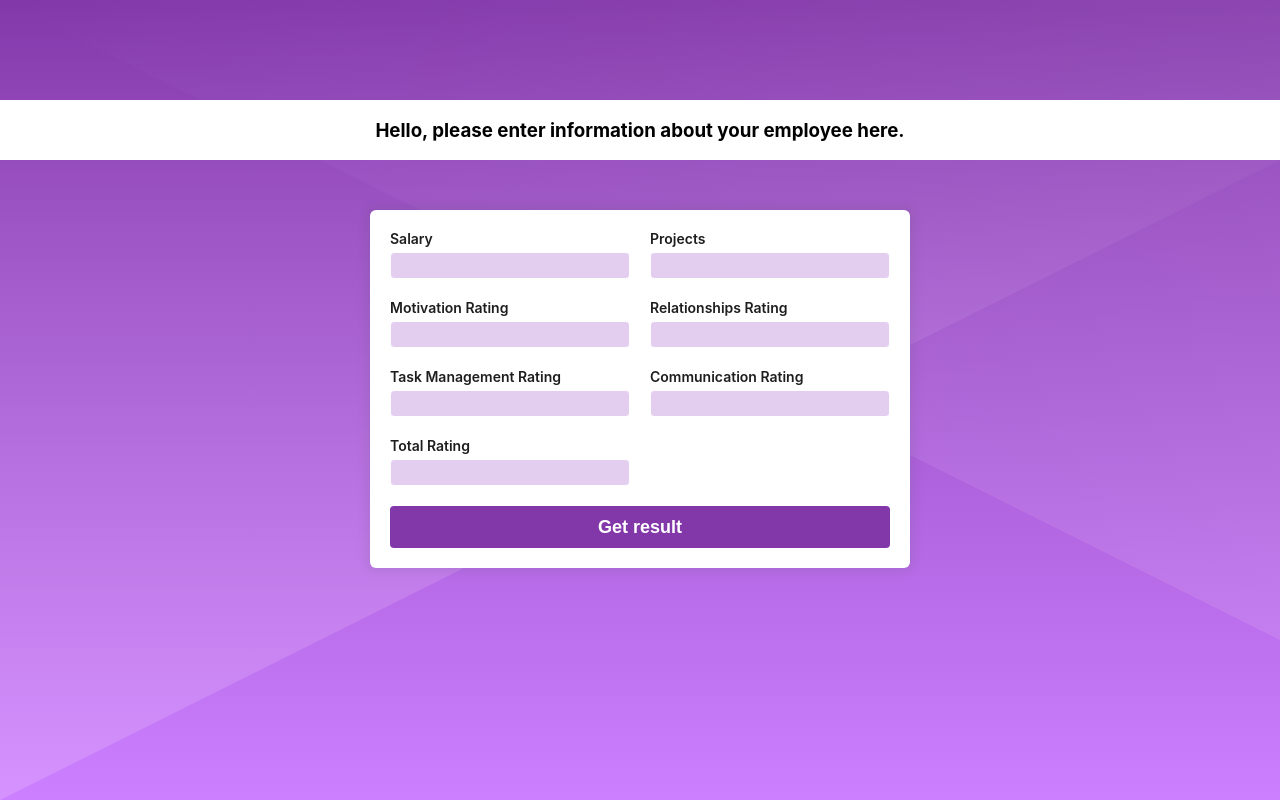
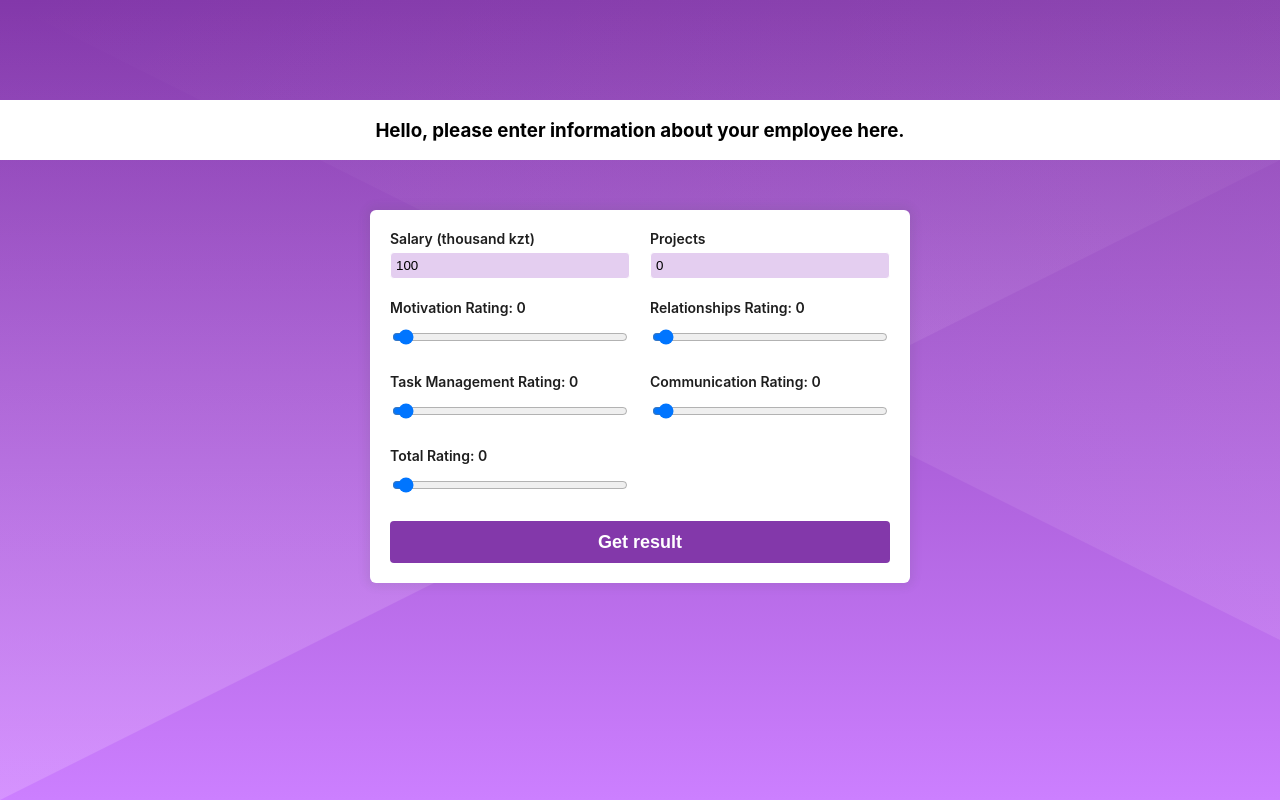
Before and after one commit to muhasensei/keras-front, a React (Create React App) app: page / in a window 1280 px wide. Built offline with nearby package versions, Linux system fonts and the light colour scheme.

Commit message:
changed form, added submit function

```diff
--- a/src/components/Form/Form.tsx
+++ b/src/components/Form/Form.tsx
@@ -1,45 +1,101 @@
-import React from 'react'
+import React, {FormEvent, useState} from 'react'
 import * as Styles from '../../assets/style';
 import WelcomeTitle from './WelcomeTitle';
 function Form() {
+  const [data, setData] = useState({
+    salary: 100,
+    projects: 0,
+    motivation: 0,
+    relationship: 0,
+    task_management: 0,
+    communication: 0,
+    total_rating: 0,
+  });
+
+  const handleSubmit = (e: FormEvent<HTMLFormElement>) => {
+    e.preventDefault();
+    console.log(data);
+  }
     return (
         <>
           <WelcomeTitle />
-          <Styles.Form>
+          <Styles.Form onSubmit={(e) => handleSubmit(e)}>
             <Styles.InputGroup>
               <Styles.InputWrapper>
-                <label htmlFor="salary">Salary</label>
-                <input id='salary' />
+                <label htmlFor="salary">Salary (thousand kzt)</label>
+                <input
+                  required
+                  value={data.salary}
+                  type='number'
+                  id='salary'
+                  onChange={(e) => setData({...data, salary: +(e.target.value)})}
+                />
               </Styles.InputWrapper>
               <Styles.InputWrapper>
                 <label htmlFor="projects">Projects</label>
-                <input id='projects' />
+                <input
+                  required
+                  value={data.projects}
+                  type='number'
+                  id='projects'
+                  onChange={(e) => setData({...data, projects: +(e.target.value)})}
+                />
               </Styles.InputWrapper>
             </Styles.InputGroup>
             <Styles.InputGroup>
               <Styles.InputWrapper>
-                <label htmlFor="motivation">Motivation Rating</label>
-                <input id='motivation' />
+                <label htmlFor="motivation">Motivation Rating: {data.motivation}</label>
+                <input
+                  required
+                  value={data.motivation}
+                  type='range'
+                  id='motivation'
+                  onChange={(e) => setData({...data, motivation: +(e.target.value)})}
+                />
               </Styles.InputWrapper>
               <Styles.InputWrapper>
-                <label htmlFor="relationship">Relationships Rating</label>
-                <input id='relationship' />
+                <label htmlFor="relationship">Relationships Rating: {data.relationship}</label>
+                <input
+                  required
+                  value={data.relationship}
+                  type='range'
+                  id='relationship'
+                  onChange={(e) => setData({...data, relationship: +(e.target.value)})}
+                />
               </Styles.InputWrapper>
             </Styles.InputGroup>
             <Styles.InputGroup>
               <Styles.InputWrapper>
-                <label htmlFor="task_management">Task Management Rating</label>
-                <input id='task_management' />
+                <label htmlFor="task_management">Task Management Rating: {data.task_management}</label>
+                <input
+                  required
+                  value={data.task_management}
+                  type='range'
+                  id='task_management'
+                  onChange={(e) => setData({...data, task_management: +(e.target.value)})}
+                />
               </Styles.InputWrapper>
               <Styles.InputWrapper>
-                <label htmlFor="communication">Communication Rating</label>
-                <input id='communication' />
+                <label htmlFor="communication">Communication Rating: {data.communication}</label>
+                <input
+                  required
+                  value={data.communication}
+                  type='range'
+                  id='communication'
+                  onChange={(e) => setData({...data, communication: +(e.target.value)})}
+                />
               </Styles.InputWrapper>
             </Styles.InputGroup>
             <Styles.InputGroup>
               <Styles.InputWrapper>
-                <label htmlFor="total_rating">Total Rating</label>
-                <input id='total_rating' />
+                <label htmlFor="total_rating">Total Rating: {data.total_rating}</label>
+                <input
+                  required
+                  value={data.total_rating}
+                  type='range'
+                  id='total_rating'
+                  onChange={(e) => setData({...data, total_rating: +(e.target.value)})}
+                />
               </Styles.InputWrapper>
             </Styles.InputGroup>
             <Styles.SubmitButton type='submit'>
```
